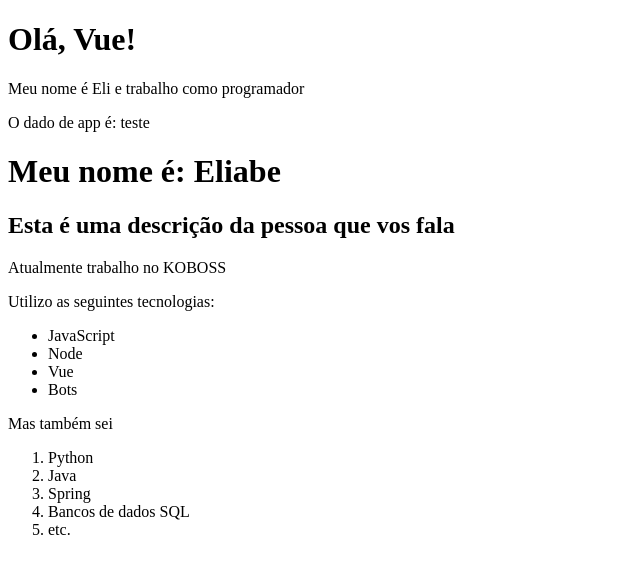
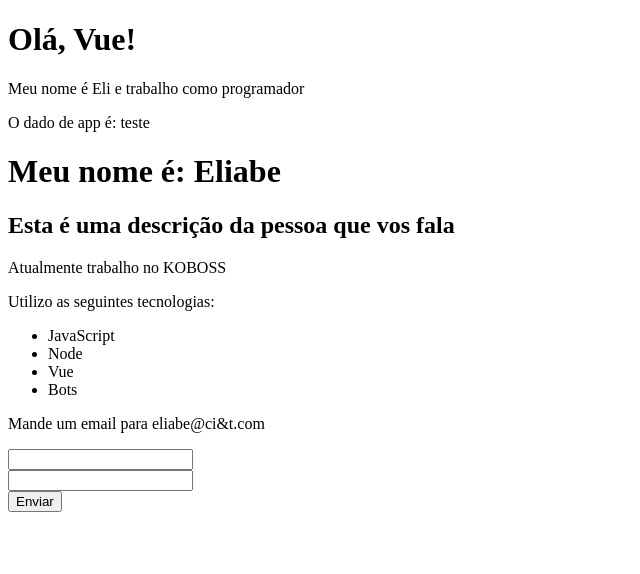
Before and after one commit to eliabe-ciandt/vue, a Vue app in the folder horaDeCodar/02_projeto_vue/: page / in a window 1280 px wide. Shown: the top 574 px of the page, without its empty margins (0-640 px from the left). Built offline with nearby package versions, Linux system fonts and the light colour scheme.

Commit message:
More on components and v-if

```diff
--- /dev/null
+++ b/horaDeCodar/02_projeto_vue/src/components/Info.vue
@@ -0,0 +1,29 @@
+<template>
+  <div>
+    <p v-if="esta_trabalhando">Atualmente trabalho no KOBOSS</p>
+    <p v-else>Tô no deserto</p>
+    <p>Utilizo as seguintes tecnologias:</p>
+    <ul>
+      <li>JavaScript</li>
+      <li>Node</li>
+      <li>Vue</li>
+      <li>Bots</li>
+    </ul>
+    <p v-show="mostrar_email">Mande um email para {{ email }}</p>
+    <p v-show="!mostrar_email">Fala comigo não, por favor</p>
+  </div>
+</template>
+
+<script>
+export default {
+  // eslint-disable-next-line vue/multi-word-component-names
+  name: "Info",
+  data() {
+    return {
+      esta_trabalhando: true,
+      mostrar_email: true,
+      email: "eliabe@ci&t.com",
+    };
+  },
+};
+</script>
--- a/horaDeCodar/02_projeto_vue/src/components/Pessoa.vue
+++ b/horaDeCodar/02_projeto_vue/src/components/Pessoa.vue
@@ -2,24 +2,19 @@
   <div>
     <h2>Esta é uma descrição da pessoa {{ nome }}</h2>
     <Info />
-    <p>Mas também sei</p>
-    <ol>
-      <li>Python</li>
-      <li>Java</li>
-      <li>Spring</li>
-      <li>Bancos de dados SQL</li>
-      <li>etc.</li>
-    </ol>
+    <Form />
   </div>
 </template>
 
 <script>
-import Info from "./info.vue";
+import Form from "./form/Form.vue";
+import Info from "./Info.vue";
 export default {
   // eslint-disable-next-line vue/multi-word-component-names
   name: "Pessoa",
   components: {
     Info,
+    Form,
   },
   data() {
     return {
--- /dev/null
+++ b/horaDeCodar/02_projeto_vue/src/components/form/Form.vue
@@ -0,0 +1,29 @@
+<template>
+  <form action="">
+    <div>
+      <InputText />
+    </div>
+    <div>
+      <InputText />
+    </div>
+    <div>
+      <Submit />
+    </div>
+  </form>
+</template>
+
+<script>
+import InputText from "./InputText.vue";
+import Submit from "./Submit.vue";
+
+export default {
+  // eslint-disable-next-line vue/multi-word-component-names
+  name: "Form",
+  components: {
+    // eslint-disable-next-line vue/no-unused-components
+    InputText,
+    // eslint-disable-next-line vue/no-unused-components
+    Submit,
+  },
+};
+</script>
--- /dev/null
+++ b/horaDeCodar/02_projeto_vue/src/components/form/InputText.vue
@@ -0,0 +1,9 @@
+<template>
+  <input type="text" />
+</template>
+
+<script>
+export default {
+  name: "InputText",
+};
+</script>
--- /dev/null
+++ b/horaDeCodar/02_projeto_vue/src/components/form/Submit.vue
@@ -0,0 +1,10 @@
+<template>
+  <input type="submit" value="Enviar" />
+</template>
+
+<script>
+export default {
+  // eslint-disable-next-line vue/multi-word-component-names
+  name: "Submit",
+};
+</script>
--- a/horaDeCodar/02_projeto_vue/src/components/info.vue
+++ /dev/null
@@ -1,19 +0,0 @@
-<template>
-  <div>
-    <p>Atualmente trabalho no KOBOSS</p>
-    <p>Utilizo as seguintes tecnologias:</p>
-    <ul>
-      <li>JavaScript</li>
-      <li>Node</li>
-      <li>Vue</li>
-      <li>Bots</li>
-    </ul>
-  </div>
-</template>
-
-<script>
-export default {
-  // eslint-disable-next-line vue/multi-word-component-names
-  name: "info",
-};
-</script>
```
